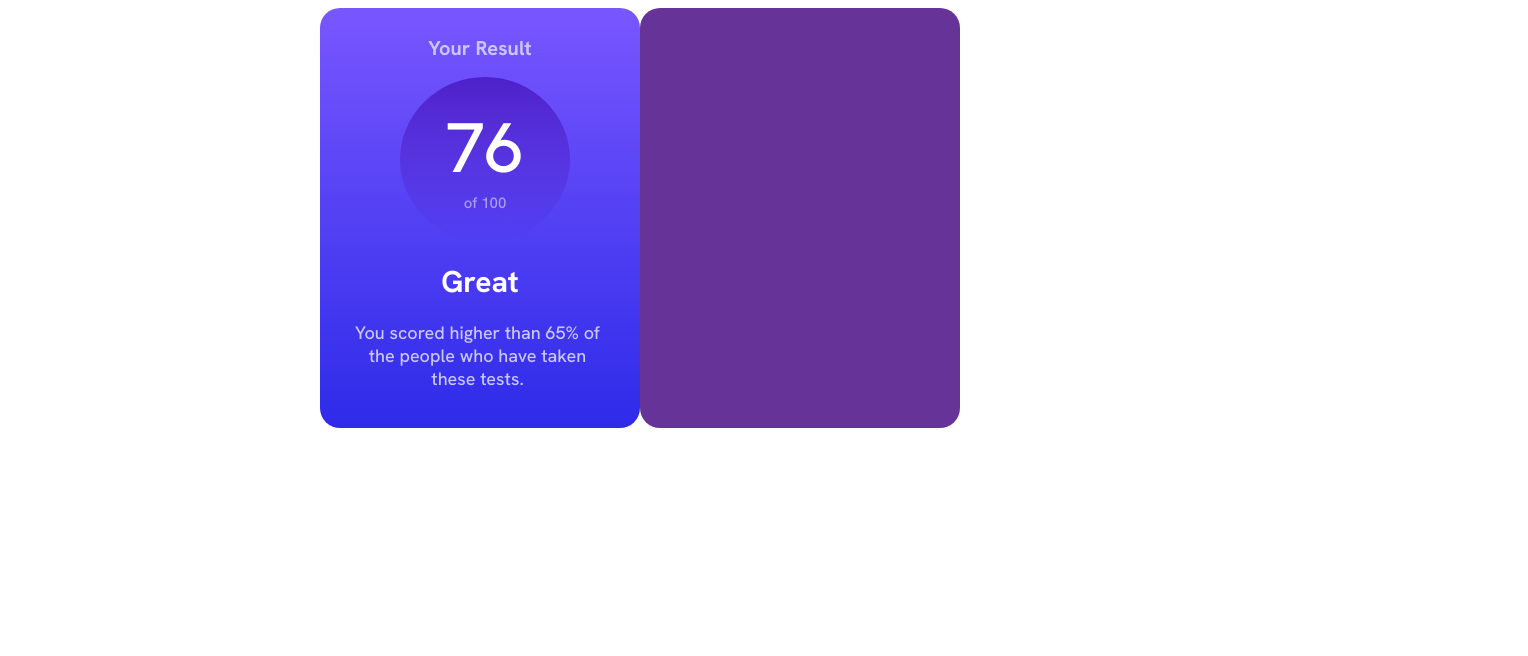
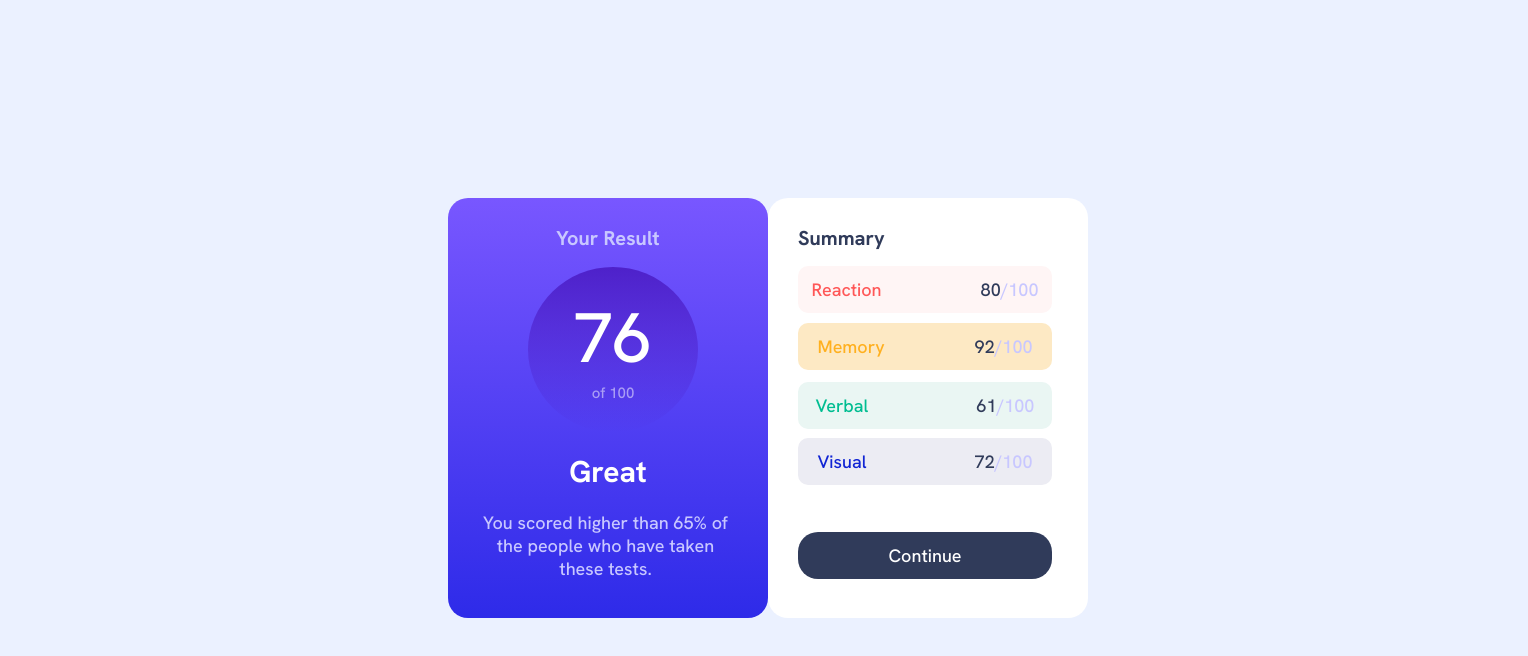
Before and after one commit to WilgnerFrasao/Skill-Table, a plain HTML site: page index.html in a window 1280 px wide. Shown: the whole page, 1528 px wide, since content can reach past the window. Drawn offline with Linux system fonts and the light colour scheme.

Commit message:
Upgrade CSS

```diff
--- a/index.html
+++ b/index.html
@@ -21,18 +21,48 @@
 
     <title>Frontend Mentor | Results summary component</title>
   </head>
-  <body>
+
     <div id="campo-esquerdo">
       <h2>Your Result</h2>
-      <div class="numeros"><span class="numero">76</span> <br> <span class="numero-menor">of 100</span></div>
+      <div class="numeros-esquerdo">
+        <span class="numero-esquerdo">76</span> <br />
+        <span class="numero-menor-esquerdo">of 100</span>
+      </div>
       <div>
         <h1>Great</h1>
-        <p>You scored higher than 65% of the people who have taken these tests.</p>
+        <p>
+          You scored higher than 65% of the people who have taken these tests.
+        </p>
       </div>
     </div>
     <div id="campo-direito">
+      <h2 class="summary">Summary</h2>
+      <div class="Reaction">
+        <span class="nome">Reaction</span
+        >&emsp;&emsp;&emsp;&emsp;&emsp;&ensp;<span class="numero1">80</span
+        ><span class="numero2">/100</span>
+      </div>
+      <div class="Memory">
+        <span class="nome">Memory</span
+        >&emsp;&emsp;&emsp;&emsp;&emsp;<span class="numero1">92</span
+        ><span class="numero2">/100</span>
+      </div>
+      <div class="Verbal">
+        <span class="nome">Verbal</span
+        >&emsp;&emsp;&emsp;&emsp;&emsp;&emsp;<span class="numero1">61</span
+        ><span class="numero2">/100</span>
+      </div>
+      <div class="Visual">
+        <span class="nome">Visual</span
+        >&emsp;&emsp;&emsp;&emsp;&emsp;&emsp;<span class="numero1">72</span
+        ><span class="numero2">/100</span>
+      </div>
+      <div>
+        <a href="">Continue</a>
+      </div>
+    </div>
 
-    </div>
+
 
     <!--<div class="attribution">
       Challenge by
--- a/style.css
+++ b/style.css
@@ -2,11 +2,13 @@ body{
     font-family: 'Hanken Grotesk', sans-serif;
     font-size:11px;
     text-align: center;
-    width: auto;
+    width: 190vh;
+    height: 100vh;
     display: flex;
     flex-direction: row;
     justify-content: center;
     align-items: center;
+    background-color: hsl(221, 100%, 96%);
 }
 
 a{
@@ -28,7 +30,7 @@ p{
     padding:0 20px 0 15px;
     font-size:18px;
 }
-.numero-menor{
+.numero-menor-esquerdo{
     padding: 20px;
     color: white;
     opacity: 0.5;
@@ -36,14 +38,14 @@ p{
 
 
 }
-.numero{
+.numero-esquerdo{
     font-size: 70px;
     color: white;
 
 
 }
 
-.numeros{
+.numeros-esquerdo{
     margin-left: 70px;
     width: 170px;
     height: 140px;
@@ -67,8 +69,94 @@ p{
    height: 400px;
    padding: 10px;
    border-radius: 20px;
-   background-color: rebeccapurple
+   background-color: white;
 
+
+}
+
+.summary{
+    color: hsl(224, 30%, 27%);
+    text-align: left;
+    margin-left:20px ;
+    margin-bottom: 15px;
+}
+
+.Reaction{
+    background-color:  hsl(0, 100%, 98%);
+    width: 230px;
+    margin: 0px 20px;
+    padding: 12px;
+    float: left;
+    font-size: 18px;
+    border-radius: 10px;
+
+}
+.Reaction span.nome{
+    color: hsl(0, 100%, 67%);
+}
+
+.numero1{
+   color: hsl(224, 30%, 27%);
+}
+
+.numero2{
+    color: hsl(241, 100%, 89%);
+}
+
+.Memory{
+    background-color:hsl(39, 94%, 88%);
+    width: 230px;
+    margin: 10px 20px;
+    padding: 12px;
+    float: left;
+    font-size: 18px;
+    border-radius: 10px;
+
+}
+
+.Memory span.nome{
+    color:  hsl(39, 100%, 56%);
+}
+
+.Verbal{
+    background-color:  hsl(165, 38%, 94%) ;
+    width: 230px;
+    margin: 2px 20px;
+    padding: 12px;
+    float: left;
+    font-size: 18px;
+    border-radius: 10px;
+}
+
+.Verbal span.nome{
+    color:  hsl(166, 100%, 37%);
+
+}
+
+.Visual{
+    background-color:hsl(240, 23%, 94%);
+    width: 230px;
+    margin: 7px 20px;
+    padding: 12px;
+    float: left;
+    font-size: 18px;
+    border-radius: 10px;
+}
+
+.Visual span.nome{
+    color: hsl(234, 85%, 45%);
+}
+
+a{
+    background-color:hsl(224, 30%, 27%);
+    color: white;
+    text-decoration:none;
+    width: 230px;
+    margin: 40px 20px;
+    padding: 12px;
+    float: left;
+    font-size: 18px;
+    border-radius: 20px;
 
 }
 
```
